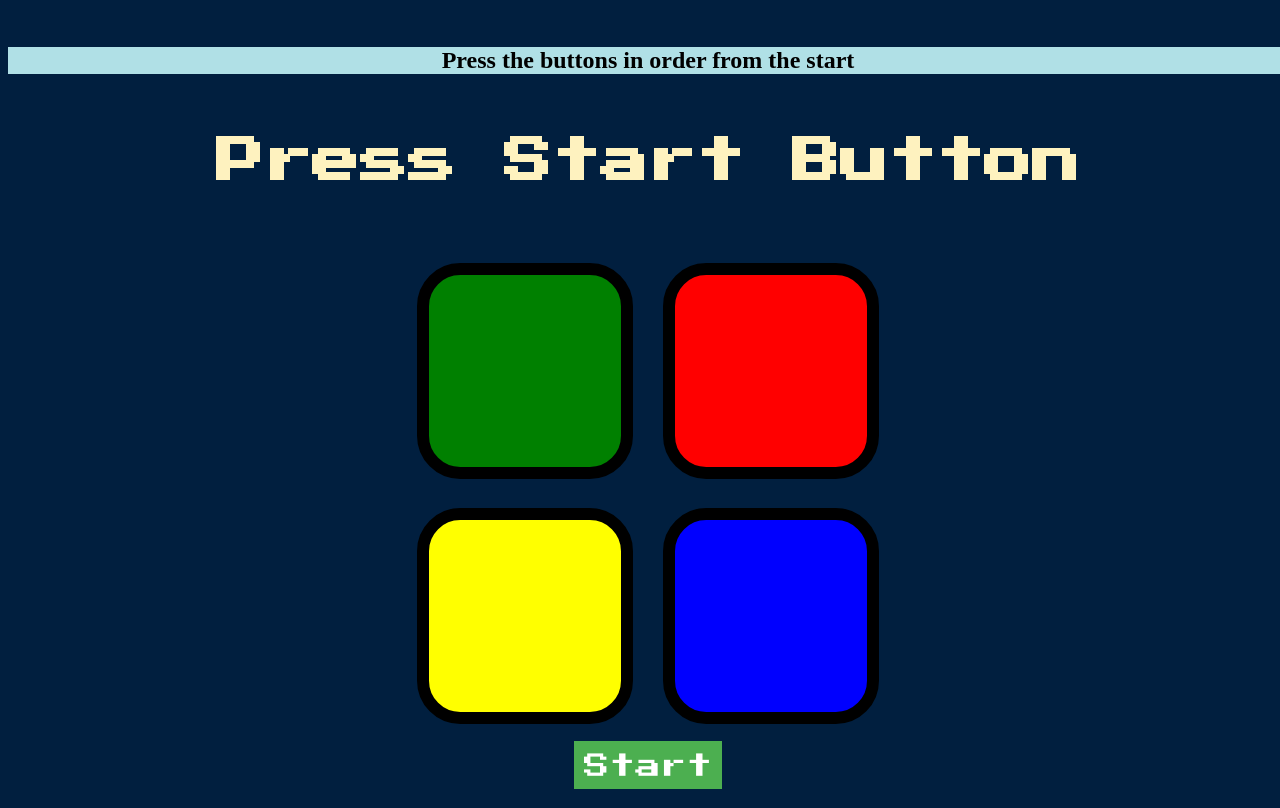
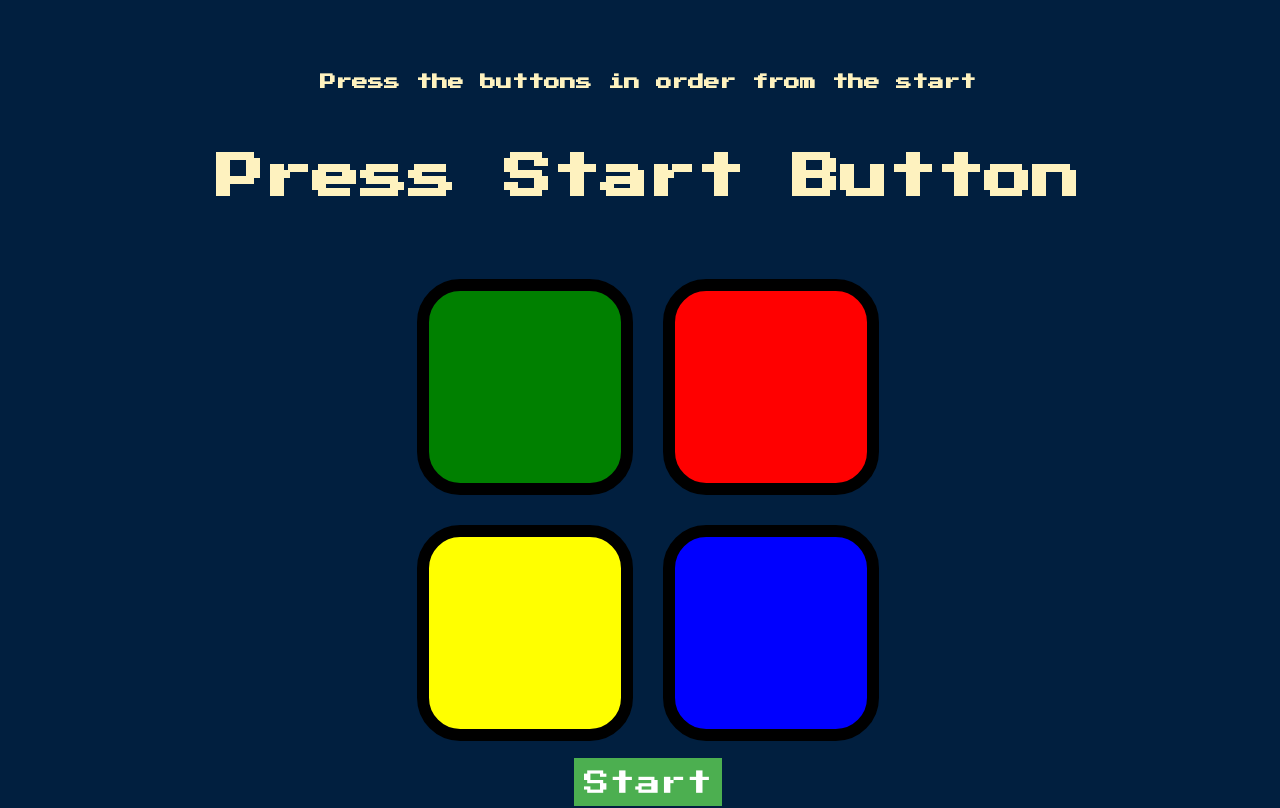
Before and after one commit to SoumikNandi01/Simon, a plain HTML site: page index.html in a window 1280 px wide. Drawn offline with nearby package versions, Linux system fonts and the light colour scheme.

Commit message:
Added styles to instruction

```diff
--- a/index.html
+++ b/index.html
@@ -11,7 +11,7 @@
 <body>
   <div class="main">
     <div class="wrapper">
-      <h2 style="background-color:powderblue;"> Press the buttons in order from the start </h1>
+      <h2 class="instruction"> Press the buttons in order from the start </h1>
         <h1 id="level-title">Press Start Button</h1>
         <div class="container">
           <div class="row">
--- a/styles.css
+++ b/styles.css
@@ -15,6 +15,12 @@ html {
   color: #FEF2BF;
 }
 
+.instruction {
+  font-family: 'Press Start 2P', cursive;
+  font-size: 1rem;
+  margin: 5%;
+  color: #FEF2BF;
+}
 
 .container {
   display: block;
```
